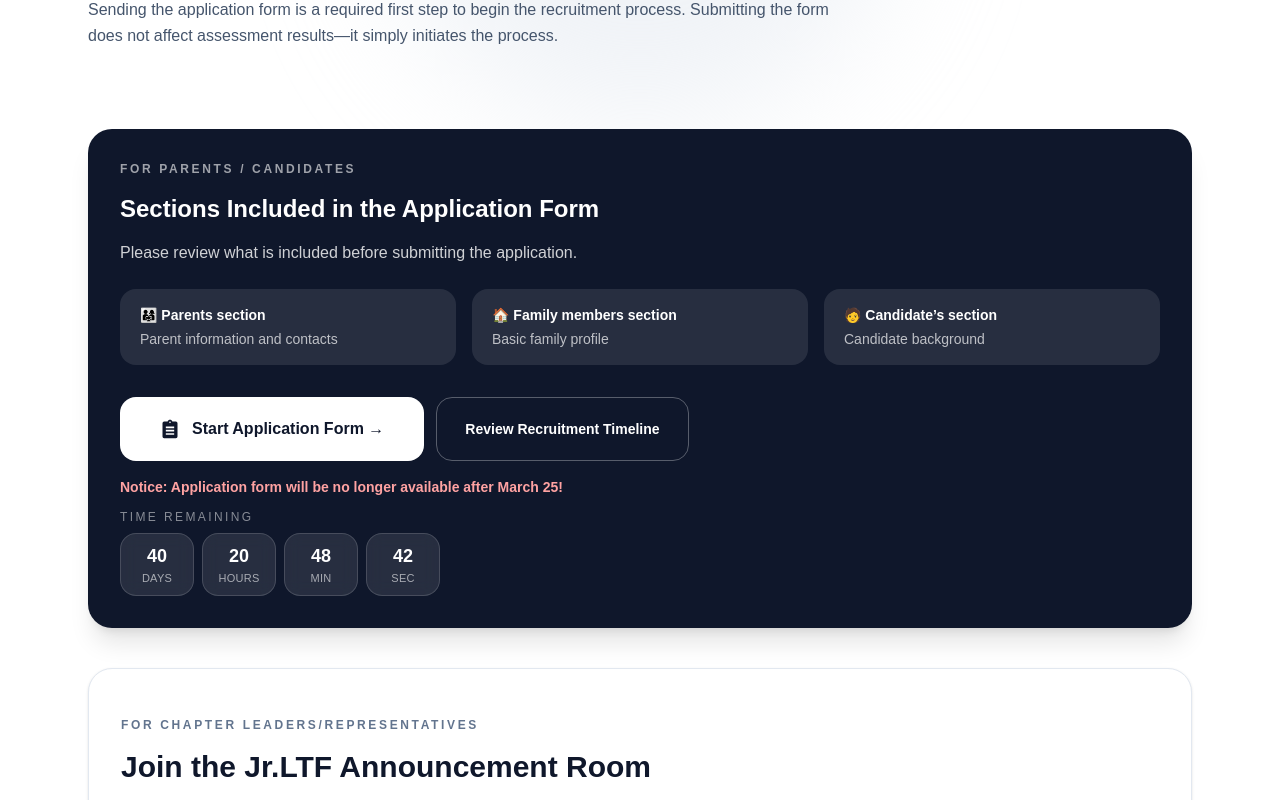
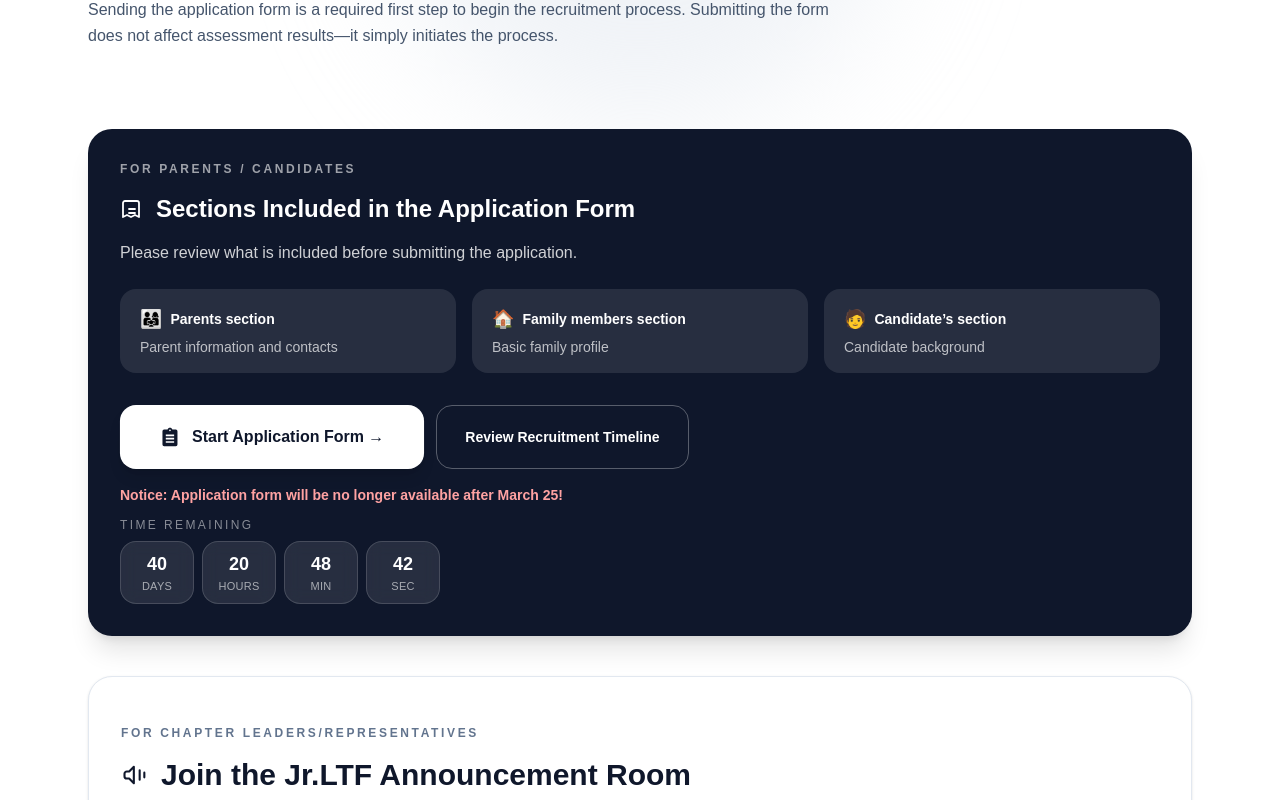
Before and after one commit to nyamkadorj/jrltf-site, a Next.js app: page /apply in a window 1280 px wide. Shown: the part 300-1100 px from the top of the page. Built offline with nearby package versions, Linux system fonts and the light colour scheme.

Commit message:
“Update”

```diff
--- a/src/app/apply/page.tsx
+++ b/src/app/apply/page.tsx
@@ -61,6 +61,7 @@ function CountdownToMarch25() {
 
     updateCountdown();
     const timer = setInterval(updateCountdown, 1000);
+
     return () => clearInterval(timer);
   }, []);
 
@@ -84,7 +85,6 @@ function CountdownToMarch25() {
       <p className="mb-2 text-xs font-medium uppercase tracking-[0.2em] text-white/50">
         Time Remaining
       </p>
-
       <div className="flex flex-wrap gap-2">
         {items.map((item) => (
           <div
@@ -108,7 +108,7 @@ export default function ApplyPage() {
 
   return (
     <div className="bg-white">
-      {/* HERO */}
+      {/* HERO SECTION */}
       <section className="relative overflow-hidden">
         <div className="pointer-events-none absolute inset-0">
           <div className="absolute -top-40 left-1/2 h-[520px] w-[520px] -translate-x-1/2 rounded-full bg-slate-200/50 blur-3xl" />
@@ -138,12 +138,12 @@ export default function ApplyPage() {
         </div>
       </section>
 
-      {/* MAIN CARD */}
+      {/* FOR PARENTS / CANDIDATES */}
       <section className="mx-auto max-w-6xl px-6 pb-10">
         <motion.div
           initial={{ opacity: 0, y: 14 }}
           whileInView={{ opacity: 1, y: 0 }}
-          viewport={{ once: true }}
+          viewport={{ once: true, amount: 0.25 }}
           transition={{ duration: 0.7, ease: EASE }}
           className="rounded-3xl bg-slate-900 p-8 text-white shadow-xl"
         >
@@ -151,9 +151,27 @@ export default function ApplyPage() {
             For Parents / Candidates
           </p>
 
-          <h2 className="mt-4 text-2xl font-bold">
-            Sections Included in the Application Form
-          </h2>
+          <div className="mt-4 flex items-center gap-3">
+            {/* Section Icon */}
+            <svg
+              xmlns="http://www.w3.org/2000/svg"
+              className="h-6 w-6 text-white"
+              fill="none"
+              viewBox="0 0 24 24"
+              stroke="currentColor"
+              strokeWidth={1.8}
+            >
+              <path
+                strokeLinecap="round"
+                strokeLinejoin="round"
+                d="M9 12h6m-6 4h6M7 4h10a2 2 0 012 2v14l-4-2-4 2-4-2-4 2V6a2 2 0 012-2z"
+              />
+            </svg>
+
+            <h2 className="text-2xl font-bold">
+              Sections Included in the Application Form
+            </h2>
+          </div>
 
           <p className="mt-4 text-white/80">
             Please review what is included before submitting the application.
@@ -161,46 +179,50 @@ export default function ApplyPage() {
 
           <div className="mt-6 grid gap-4 sm:grid-cols-3">
             <div className="rounded-2xl bg-white/10 px-5 py-4">
-              <p className="text-sm font-semibold">👨‍👩‍👧 Parents section</p>
+              <div className="flex items-center gap-2">
+                <span className="text-lg">👨‍👩‍👧</span>
+                <p className="text-sm font-semibold">Parents section</p>
+              </div>
               <p className="mt-1 text-sm text-white/70">
                 Parent information and contacts
               </p>
             </div>
 
             <div className="rounded-2xl bg-white/10 px-5 py-4">
-              <p className="text-sm font-semibold">🏠 Family members section</p>
+              <div className="flex items-center gap-2">
+                <span className="text-lg">🏠</span>
+                <p className="text-sm font-semibold">Family members section</p>
+              </div>
               <p className="mt-1 text-sm text-white/70">
                 Basic family profile
               </p>
             </div>
 
             <div className="rounded-2xl bg-white/10 px-5 py-4">
-              <p className="text-sm font-semibold">🧑 Candidate’s section</p>
+              <div className="flex items-center gap-2">
+                <span className="text-lg">🧑</span>
+                <p className="text-sm font-semibold">Candidate’s section</p>
+              </div>
               <p className="mt-1 text-sm text-white/70">
                 Candidate background
               </p>
             </div>
           </div>
 
-          {/* BUTTONS */}
+          {/* Buttons */}
           <div className="mt-8 flex flex-wrap gap-3">
             <motion.a
               href={APPLY_URL}
               target="_blank"
               rel="noopener noreferrer"
               whileHover={{ y: -2, scale: 1.03 }}
-              whileTap={{ scale: 0.97 }}
+              whileTap={{ scale: 0.98 }}
               animate={{
-                boxShadow: [
-                  "0 0 0px rgba(255,255,255,0)",
-                  "0 0 18px rgba(255,255,255,0.55)",
-                  "0 0 0px rgba(255,255,255,0)",
-                ],
+                scale: [1, 1.025, 1],
               }}
               transition={{
                 duration: 2.8,
                 repeat: Infinity,
-                repeatDelay: 3.2,
                 ease: "easeInOut",
               }}
               className="inline-flex items-center justify-center gap-3 rounded-2xl bg-white px-10 py-5 text-base font-semibold text-slate-900 shadow-lg hover:bg-slate-100"
@@ -226,19 +248,23 @@ export default function ApplyPage() {
             </Link>
           </div>
 
+          {/* Notice */}
           <p className="mt-4 text-sm font-semibold text-red-300">
-            Notice: Application form will be no longer available after March 25!
+            Notice: Application form will be no longer available after March
+            25!
           </p>
 
+          {/* Countdown Timer */}
           <CountdownToMarch25 />
         </motion.div>
       </section>
 
-      {/* LEADERS SECTION */}
+      {/* CHAPTER LEADER SECTION */}
       <section className="mx-auto max-w-6xl px-6 pb-16">
         <motion.section
           initial={{ opacity: 0, y: 20 }}
           whileInView={{ opacity: 1, y: 0 }}
+          viewport={{ once: true }}
           transition={{ duration: 0.8, ease: EASE }}
           className="rounded-3xl border border-slate-200 bg-white px-8 py-12 shadow-sm"
         >
@@ -247,9 +273,26 @@ export default function ApplyPage() {
               For Chapter Leaders/Representatives
             </p>
 
-            <h2 className="mt-4 text-3xl font-bold text-slate-900">
-              Join the Jr.LTF Announcement Room
-            </h2>
+            <div className="mt-4 flex items-center gap-3">
+              <svg
+                xmlns="http://www.w3.org/2000/svg"
+                className="h-7 w-7 text-slate-900"
+                fill="none"
+                viewBox="0 0 24 24"
+                stroke="currentColor"
+                strokeWidth={1.8}
+              >
+                <path
+                  strokeLinecap="round"
+                  strokeLinejoin="round"
+                  d="M3 11v2a2 2 0 002 2h2l4 4V5L7 9H5a2 2 0 00-2 2zM16 8v8m4-6v4"
+                />
+              </svg>
+
+              <h2 className="text-3xl font-bold text-slate-900">
+                Join the Jr.LTF Announcement Room
+              </h2>
+            </div>
 
             <p className="mt-6 leading-relaxed text-slate-600">
               All official Jr.LTF updates, recruitment announcements, selection
```
